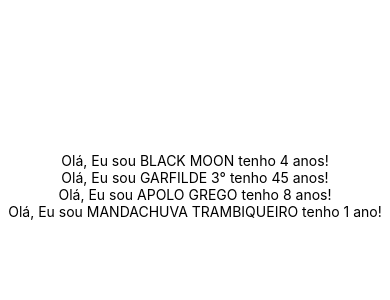
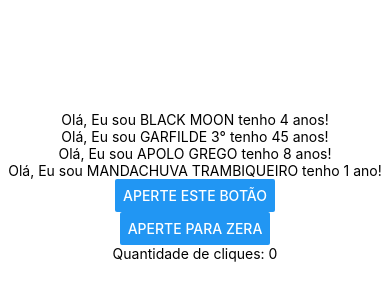
Before and after one commit to fabriciocod/react_movel, a React Native app: screen / in a window 390 px wide. Shown: the part 236-536 px from the top of the page. Built offline with nearby package versions, Linux system fonts and the light colour scheme.

Commit message:
Adicionar contagem de clieques

```diff
--- a/App.js
+++ b/App.js
@@ -1,5 +1,6 @@
+import { useState } from 'react';
 import { StatusBar } from 'expo-status-bar';
-import { StyleSheet, Text, View } from 'react-native';
+import { Button, StyleSheet, Text, View } from 'react-native';
 
 const getNomeCompleto = (nome, sobrenome) =>{
   return nome + ' ' + sobrenome;
@@ -21,6 +22,9 @@ const Cat = ({nome, sobrenome, idade}) =>{
 export default IFAL;
 
 function IFAL() {
+
+  const [cliques, setCliques] = useState(0);
+
   return (
     <View style={styles.container}>
       {/* <Text>Open up App.js to start working on your app!</Text>
@@ -30,6 +34,16 @@ function IFAL() {
       <Cat nome="Apolo" sobrenome="Grego" idade={8}/>
       <Cat nome="Mandachuva" sobrenome="trambiqueiro" idade={1}/>
       <StatusBar style="auto" />
+
+      <Button title="Aperte este botão" onPress={() => {
+        setCliques(cliques + 1);
+      }}/>
+
+<Button title="Aperte para Zera" onPress={() => {
+        setCliques(0);
+      }}/>
+
+      <Text>Quantidade de cliques: {cliques}</Text>
     </View>
   );
 }
```
